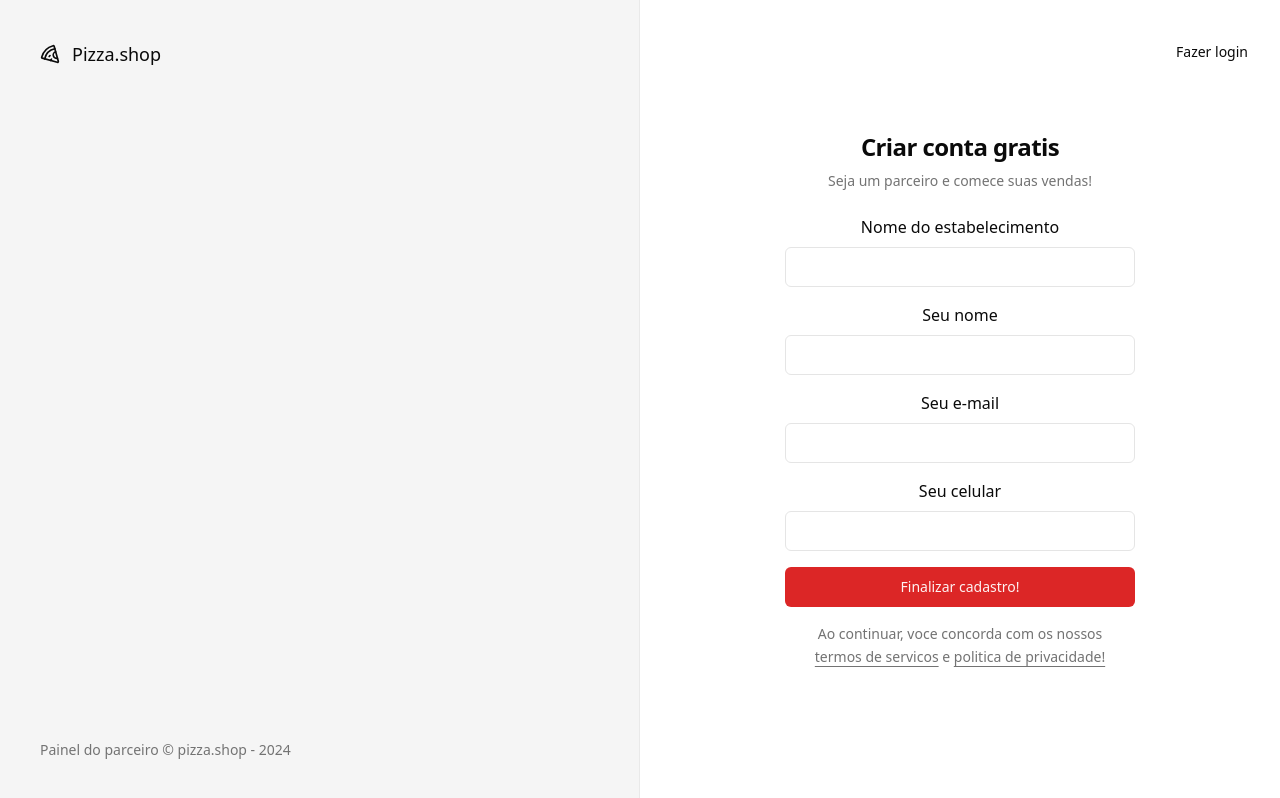
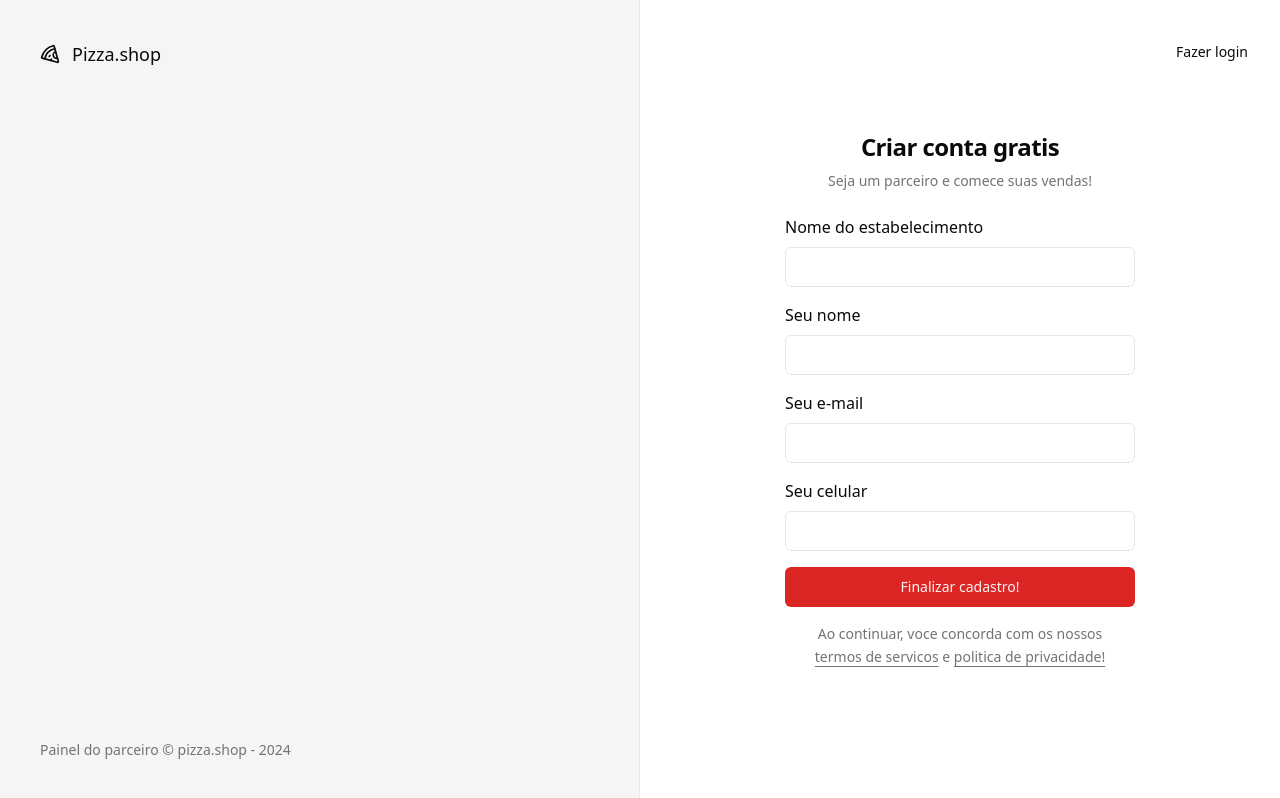
Before and after one commit to yabaernesto/pizza-shop, a React (Vite) app: page /sign-out in a window 1280 px wide. Built offline with nearby package versions, Linux system fonts and the light colour scheme.

Commit message:
style: label texts

```diff
--- a/src/page/auth/sign-up.tsx
+++ b/src/page/auth/sign-up.tsx
@@ -50,7 +50,7 @@ export function SignUp() {
               Fazer login
             </Link>
           </Button>
-        <div className="w-[350px] flex flex-col text-center gap-6">
+        <div className="w-[350px] flex flex-col justify-center gap-6">
           <div className="flex flex-col gap-2 text-center">
             <h1 className="text-2xl font-semibold tracking-tight">
               Criar conta gratis
```
